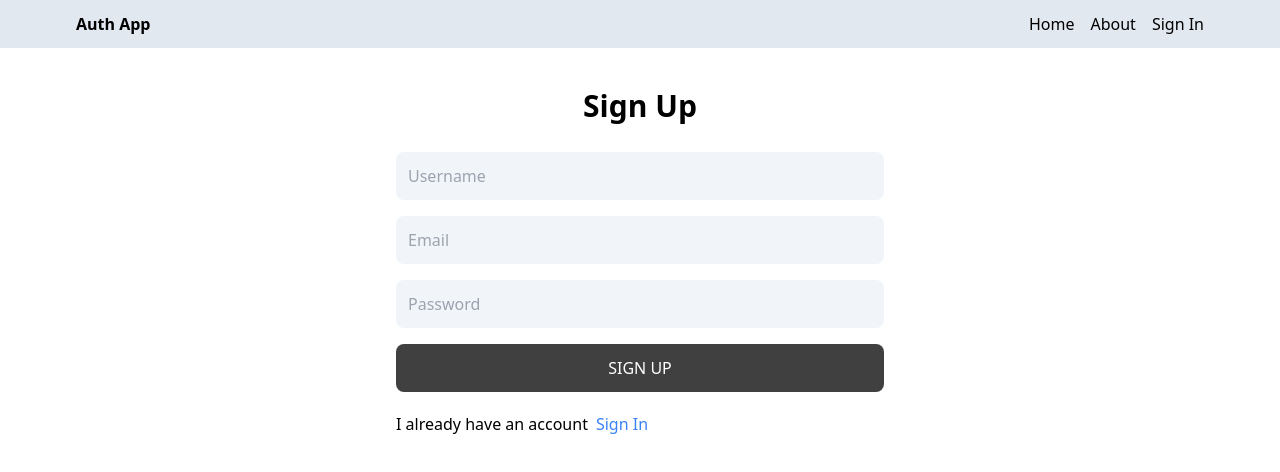
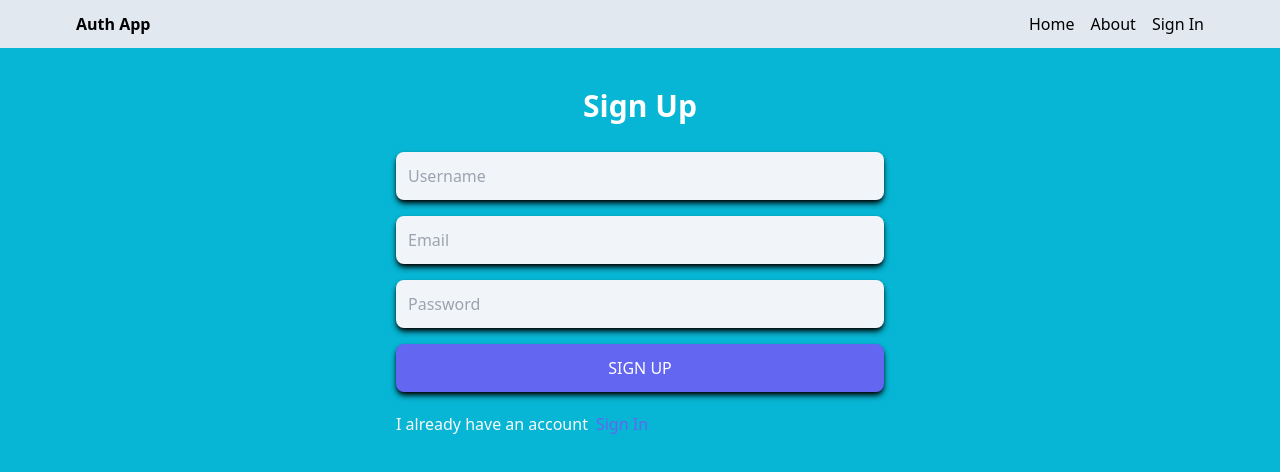
Before and after one commit to Katemoca/mern-auth-app, a React (Vite) app in the folder client/: page /sign-up in a window 1280 px wide. Shown: the top 472 px of the page. Built offline with nearby package versions, Linux system fonts and the light colour scheme.

Commit message:
styling sign up

```diff
--- a/client/src/views/SignUp.jsx
+++ b/client/src/views/SignUp.jsx
@@ -47,40 +47,46 @@ const SignUp = () => {
   };
 
   return (
+    <div className="bg-cyan-500 h-screen">
       <div className="mx-auto p-3 max-w-lg">
-      <h1 className="text-3xl text-center font-semibold my-7">Sign Up</h1>
+        <h1 className="text-3xl text-center font-semibold my-7 text-white">
+          Sign Up
+        </h1>
         <form className="flex gap-4 flex-col" onSubmit={handleSubmit}>
           <input
             type="text"
             id="username"
             placeholder="Username"
-          className="bg-slate-100 p-3 rounded-lg"
+            className="bg-slate-100 p-3 rounded-lg shadow-md shadow-black"
             onChange={handleChange}></input>
           <input
             type="email"
             id="email"
             placeholder="Email"
-          className="bg-slate-100 p-3 rounded-lg"
+            className="bg-slate-100 p-3 rounded-lg shadow-md shadow-black"
             onChange={handleChange}></input>
           <input
             type="password"
             id="password"
             placeholder="Password"
-          className="bg-slate-100 p-3 rounded-lg"
+            className="bg-slate-100 p-3 rounded-lg shadow-md shadow-black"
             onChange={handleChange}></input>
           <button
             disabled={loading}
-          className="bg-neutral-700 text-white p-3 rounded-lg uppercase hover:opacity-90 disabled:opacity-40">
+            className="bg-indigo-500 text-white p-3 rounded-lg uppercase hover:opacity-90 disabled:opacity-40 shadow-md shadow-black">
             {loading ? "Sending information..." : "Sign Up"}
           </button>
         </form>
         <div className="flex gap-2 mt-5">
-        <p>I already have an account</p>
+          <p className="text-zinc-50">I already have an account</p>
           <Link to="/sign-in">
-          <span className="text-blue-500">Sign In</span>
+            <span className="text-indigo-500 hover:text-white">Sign In</span>
           </Link>
         </div>
-      <p className="text-red-700 mt-5">{error && "Something went wrong"}</p>
+        <p className="text-indigo-500 mt-5">
+          {error && "Something went wrong"}
+        </p>
+      </div>
     </div>
   );
 };
```
Lines whose indentation alone changed are shown as unchanged.
